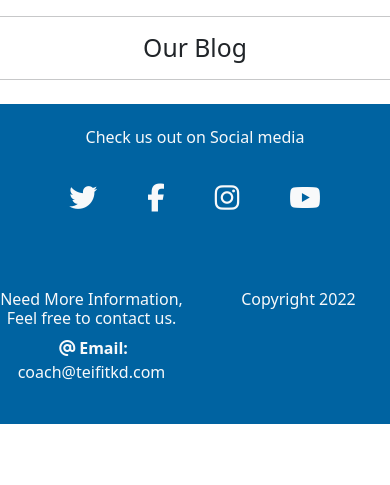
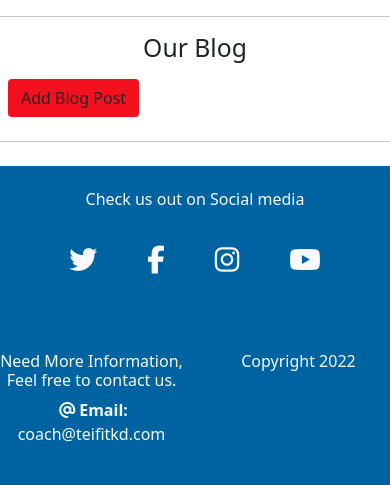
Before and after one commit to tloveday/MS4, a Django app: page /blog/ in a window 390 px wide. Shown: the part 80-565 px from the top of the page. Run offline with Django 3.2, Linux system fonts and the light colour scheme; the visitor is signed in with stand-in values (Sample User, id 1); data that the repository does not hold is empty; some libraries are stand-ins or nearby versions.

Commit message:
Addition of Html for Blog 'home' and urls, views for blog posts

```diff
--- a/blog/templates/blog/blog.html
+++ b/blog/templates/blog/blog.html
@@ -12,7 +12,61 @@
 {% block content %}
 <hr>
 <h2 class="text-center">Our Blog</h2>
+{% if request.user.is_superuser %}
+<div class="row">
+    <div class="col-12 sm-2 offset-sm-6">
+        <a href="{% url 'add_product' %}" class="btn btn-red m-2">Add Blog Post</a>
+    </div>
+</div>
+{% endif %}
 <hr>
 
 
+
+{% for post in object_list %}
+    <div class="row">
+        <div class="col-12 col-md-8 offset-md-2">
+            <div class="card mb-3">
+                {% if post.image %}
+                    <div class="row g-0">
+                        <div class="card-header text-center">
+                            <h5 class="card-title"><a href="{% url 'post' post.pk %}"></a></h5>
+                            <p class="card-text"><small class="text-muted float-end">{{post.author.first_name}}</small></p>
+                        </div>
+                        <div class="col-md-4">
+                            <img src="..." class="img-fluid rounded-start" alt="...">
+                        </div>
+                        <div class="col-md-8">
+                            <div class="card-body">
+                            <p class="card-text">{{post.body}}</p>
+                            </div>
+                        </div>
+                        {% if request.user.is_superuser %}
+                            <div class="card-footer">
+                                <a href="{% url 'add_product' %}" class="btn btn-yellow float-end m-1">Edit Post</a>
+                                <a href="{% url 'add_product' %}" class="btn btn-red float-end m-1">Delete</a>
+                        {% endif %}
+                            </div>
+                        </div>
+                    </div>
+                {% else %}
+                        <div class="card-header">
+                            <h5 class="card-title "><a class="text-reset text-decoration-none" href="{% url 'post' post.pk %}">{{post.title}}</a></h5>
+                            <p class="card-subtitle"><small class="text-muted float-end">{{post.author.first_name}}</small></p>
+                        </div>
+                        <div class="card-body">
+                            <p class="card-text">{{post.body}}</p>
+                        </div>
+                        {% if request.user.is_superuser %}
+                            <div class="card-footer">
+                                <a href="{% url 'add_product' %}" class="btn btn-yellow float-end m-1">Edit Post</a>
+                                <a href="{% url 'add_product' %}" class="btn btn-red float-end m-1">Delete</a>
+                            </div>
+                        {% endif %}
+                {% endif %}
+            </div>
+        </div>
+    </div>
+{% endfor %}
+
 {% endblock %}
--- a/blog/urls.py
+++ b/blog/urls.py
@@ -1,6 +1,7 @@
 from django.urls import path
-from . import views
+from .views import BlogView, PostView
 
 urlpatterns = [
-    path('', views.blog, name='blog'),
+    path('', BlogView.as_view(), name='blog'),
+    path('post/<int:pk>', PostView.as_view(), name='post'),
 ]
--- a/blog/views.py
+++ b/blog/views.py
@@ -1,6 +1,17 @@
 from django.shortcuts import render
+from django.views.generic import ListView, DetailView
+from .models import Post
 
 
-def blog(request):
-    """ View that brings the blog list page """
-    return render(request, 'blog/blog.html', {})
+# def blog(request):
+""" View that brings the blog list page """
+# return render(request, 'blog/blog.html', {})
+
+class BlogView(ListView):
+    model = Post
+    template_name = 'blog/blog.html'
+
+
+class PostView(DetailView):
+    model = Post
+    template_name = 'blog/post.html'
```
Also changed, not shown: blog/templates/blog/post.html (added, +32 -0 lines), blog/admin.py (line endings or trailing spaces).
